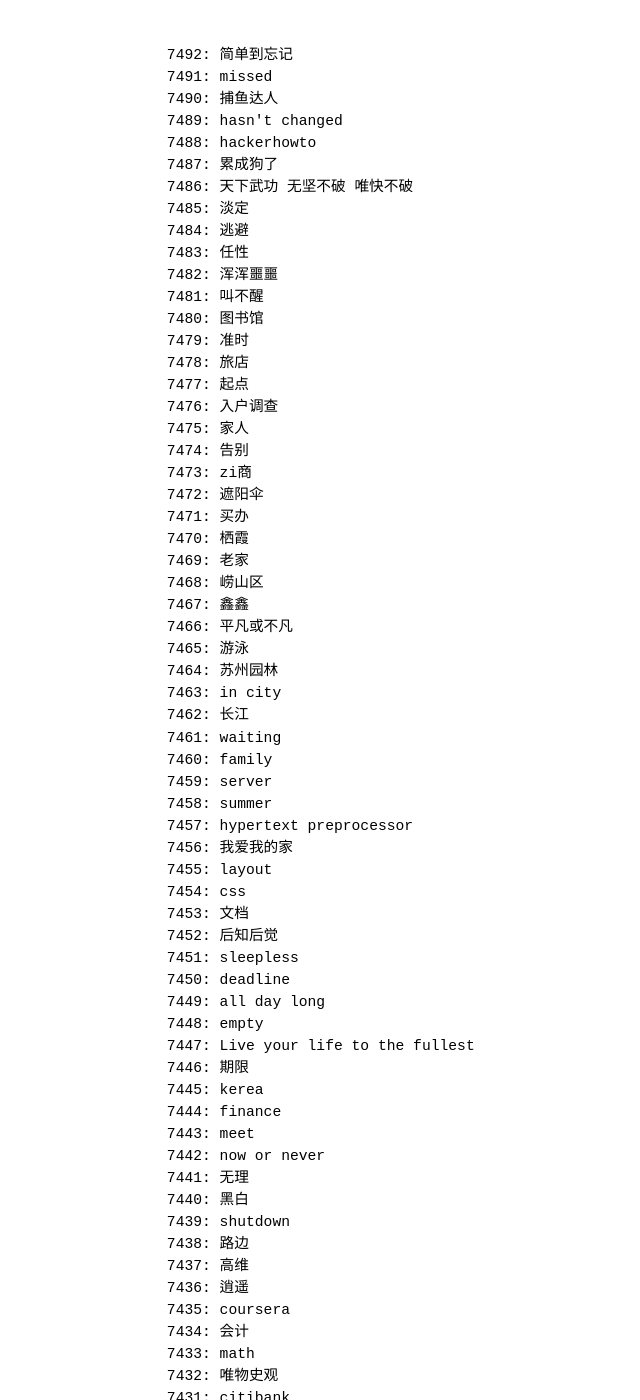
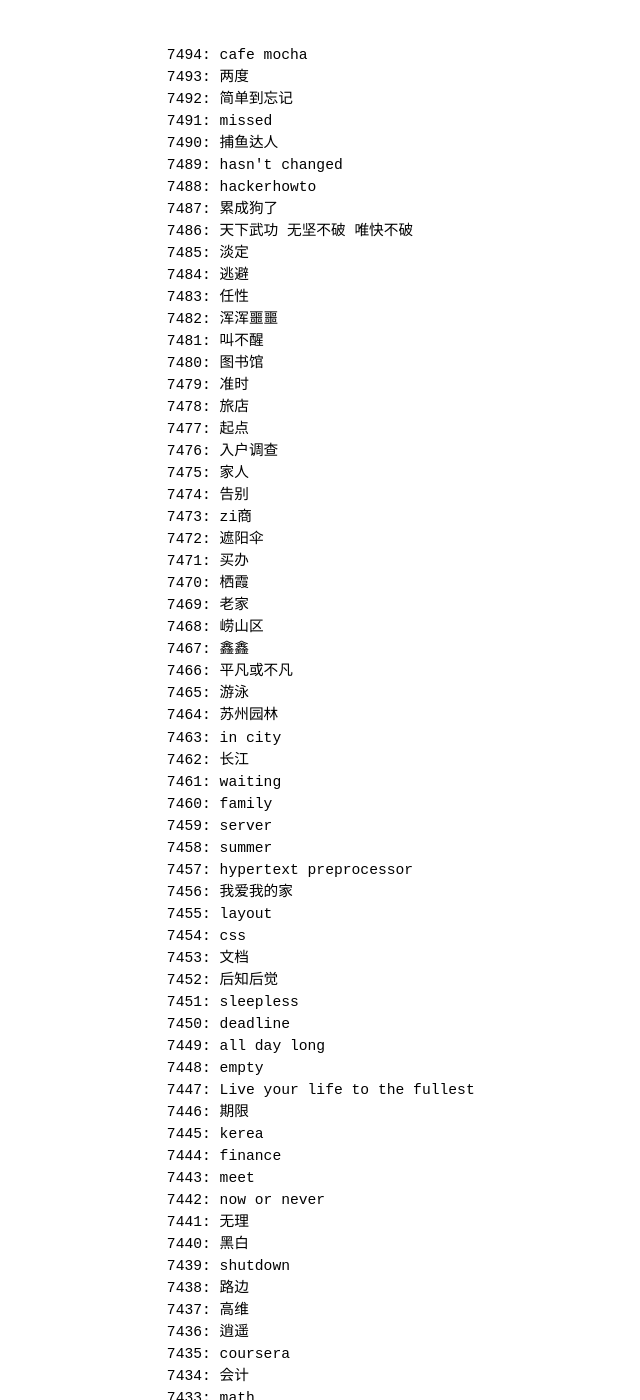
Before and after one commit to betamint/blog, a Jekyll site: the page built from daily-words.html, in a window 1280 px wide and 1400 px high. Shown: the whole window, without its empty margins (165-805 px from the left). Built offline with Jekyll 4.4.1, drawn with Linux system fonts in a browser that asks for light colours; some of the changed text lies outside the part shown.

Commit message:
7493-7494

```diff
--- a/daily-words.html
+++ b/daily-words.html
@@ -2,6 +2,8 @@
 layout: default
 ---
 <pre>
+7494: cafe mocha
+7493: 两度
 7492: 简单到忘记
 7491: missed
 7490: 捕鱼达人
```
